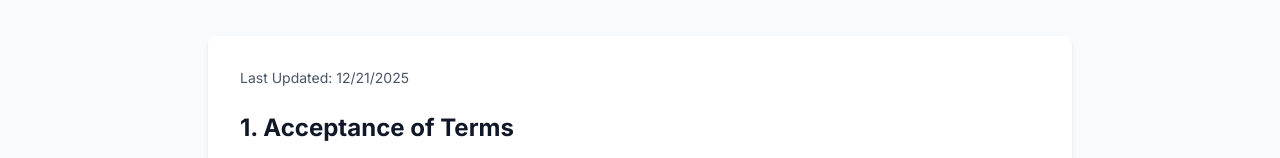
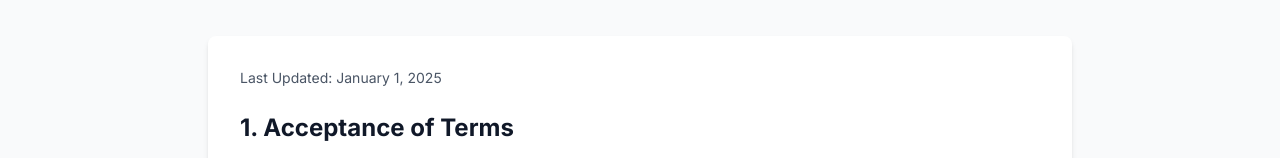
Before and after one commit to gits5213/gitsics-website, a Next.js app: page /terms-of-use in a window 1280 px wide. Shown: the part 176-334 px from the top of the page. Built offline with nearby package versions, Linux system fonts and the light colour scheme.

Commit message:
adsense updated

```diff
--- /dev/null
+++ b/app/components/CopyrightYear.tsx
@@ -0,0 +1,13 @@
+"use client";
+
+import { useEffect, useState } from "react";
+
+export default function CopyrightYear() {
+  const [year, setYear] = useState<number>(2025);
+
+  useEffect(() => {
+    setYear(new Date().getFullYear());
+  }, []);
+
+  return <>{year}</>;
+}
--- a/app/components/Footer.tsx
+++ b/app/components/Footer.tsx
@@ -1,4 +1,5 @@
 import Link from "next/link";
+import CopyrightYear from "./CopyrightYear";
 
 export default function Footer() {
   return (
@@ -72,7 +73,7 @@ export default function Footer() {
         </div>
 
         <div className="border-t border-gray-800 mt-8 pt-8 text-center text-sm">
-          <p>&copy; {new Date().getFullYear()} Global I Tech Solutions Inc. All rights reserved.</p>
+          <p>&copy; <CopyrightYear /> Global I Tech Solutions Inc. All rights reserved.</p>
         </div>
       </div>
     </footer>
--- a/app/copyright-notice/page.tsx
+++ b/app/copyright-notice/page.tsx
@@ -4,7 +4,7 @@ export default function CopyrightNotice() {
       <div className="container mx-auto px-4 max-w-4xl">
         <h1 className="text-4xl font-bold mb-8 text-gray-900">Copyright Notice</h1>
         <div className="bg-white rounded-lg shadow-md p-8 prose prose-lg max-w-none">
-          <p className="text-sm text-gray-600 mb-6">Last Updated: {new Date().toLocaleDateString()}</p>
+          <p className="text-sm text-gray-600 mb-6">Last Updated: January 1, 2025</p>
 
           <section className="mb-8">
             <h2 className="text-2xl font-bold mb-4 text-gray-900">Copyright Ownership</h2>
@@ -14,9 +14,9 @@ export default function CopyrightNotice() {
           </section>
 
           <section className="mb-8">
-            <h2 className="text-2xl font-bold mb-4 text-gray-900">Copyright © {new Date().getFullYear()}</h2>
+            <h2 className="text-2xl font-bold mb-4 text-gray-900">Copyright © 2025</h2>
             <p className="text-gray-700 mb-4">
-              Copyright © {new Date().getFullYear()} Global I Tech Solutions Inc. All rights reserved.
+              Copyright © 2025 Global I Tech Solutions Inc. All rights reserved.
             </p>
             <p className="text-gray-700 mb-4">
               No part of this website may be reproduced, distributed, or transmitted in any form or by any means, including photocopying, recording, or other electronic or mechanical methods, without the prior written permission of GITSICS, except in the case of brief quotations embodied in critical reviews and certain other noncommercial uses permitted by copyright law.
--- a/app/layout.tsx
+++ b/app/layout.tsx
@@ -32,7 +32,7 @@ export default function RootLayout({
 }>) {
   return (
     <html lang="en">
-      <body className={`${inter.variable} antialiased`}>
+      <body className={`${inter.variable} antialiased`} suppressHydrationWarning>
         <Script
           async
           src="https://pagead2.googlesyndication.com/pagead/js/adsbygoogle.js?client=ca-pub-9112023534705295"
--- a/app/privacy-policy/page.tsx
+++ b/app/privacy-policy/page.tsx
@@ -4,7 +4,7 @@ export default function PrivacyPolicy() {
       <div className="container mx-auto px-4 max-w-4xl">
         <h1 className="text-4xl font-bold mb-8 text-gray-900">Privacy Policy</h1>
         <div className="bg-white rounded-lg shadow-md p-8 prose prose-lg max-w-none">
-          <p className="text-sm text-gray-600 mb-6">Last Updated: {new Date().toLocaleDateString()}</p>
+          <p className="text-sm text-gray-600 mb-6">Last Updated: January 1, 2025</p>
 
           <section className="mb-8">
             <h2 className="text-2xl font-bold mb-4 text-gray-900">1. Introduction</h2>
--- a/app/refund-policy/page.tsx
+++ b/app/refund-policy/page.tsx
@@ -4,7 +4,7 @@ export default function RefundPolicy() {
       <div className="container mx-auto px-4 max-w-4xl">
         <h1 className="text-4xl font-bold mb-8 text-gray-900">Refund & Cancellation Policy</h1>
         <div className="bg-white rounded-lg shadow-md p-8 prose prose-lg max-w-none">
-          <p className="text-sm text-gray-600 mb-6">Last Updated: {new Date().toLocaleDateString()}</p>
+          <p className="text-sm text-gray-600 mb-6">Last Updated: January 1, 2025</p>
 
           <section className="mb-8">
             <h2 className="text-2xl font-bold mb-4 text-gray-900">1. General Policy</h2>
--- a/app/terms-of-use/page.tsx
+++ b/app/terms-of-use/page.tsx
@@ -4,7 +4,7 @@ export default function TermsOfUse() {
       <div className="container mx-auto px-4 max-w-4xl">
         <h1 className="text-4xl font-bold mb-8 text-gray-900">Terms of Use</h1>
         <div className="bg-white rounded-lg shadow-md p-8 prose prose-lg max-w-none">
-          <p className="text-sm text-gray-600 mb-6">Last Updated: {new Date().toLocaleDateString()}</p>
+          <p className="text-sm text-gray-600 mb-6">Last Updated: January 1, 2025</p>
 
           <section className="mb-8">
             <h2 className="text-2xl font-bold mb-4 text-gray-900">1. Acceptance of Terms</h2>
```
